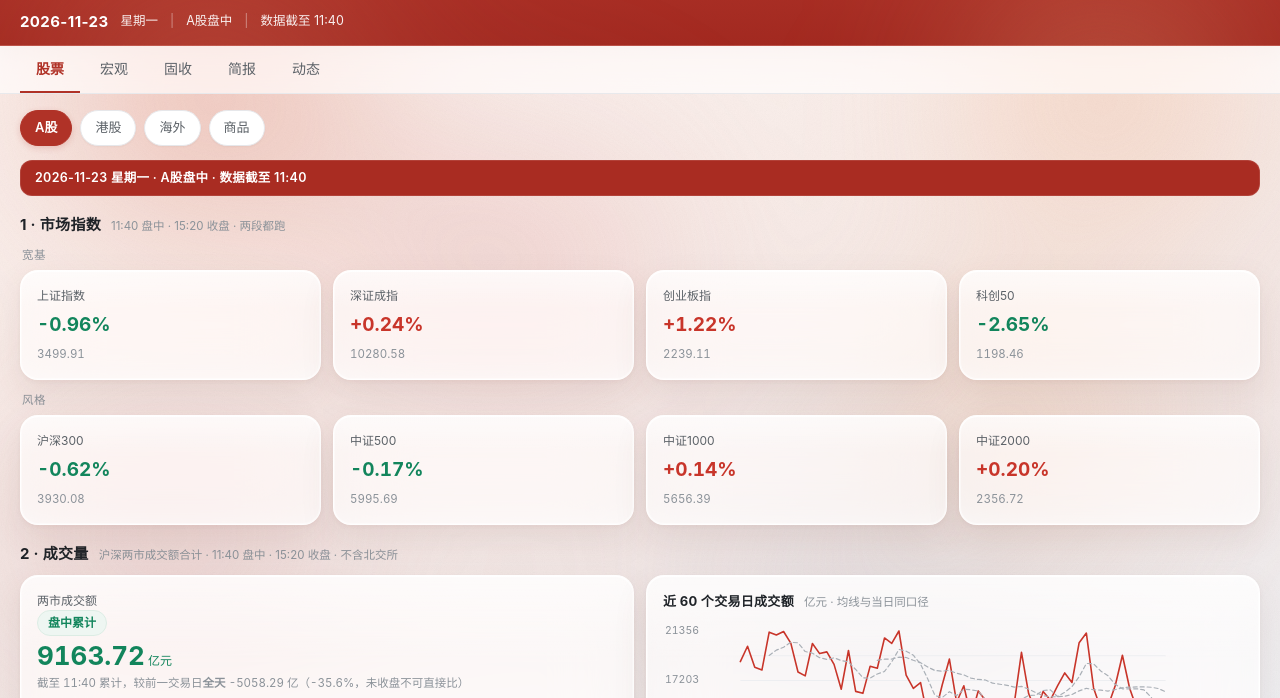
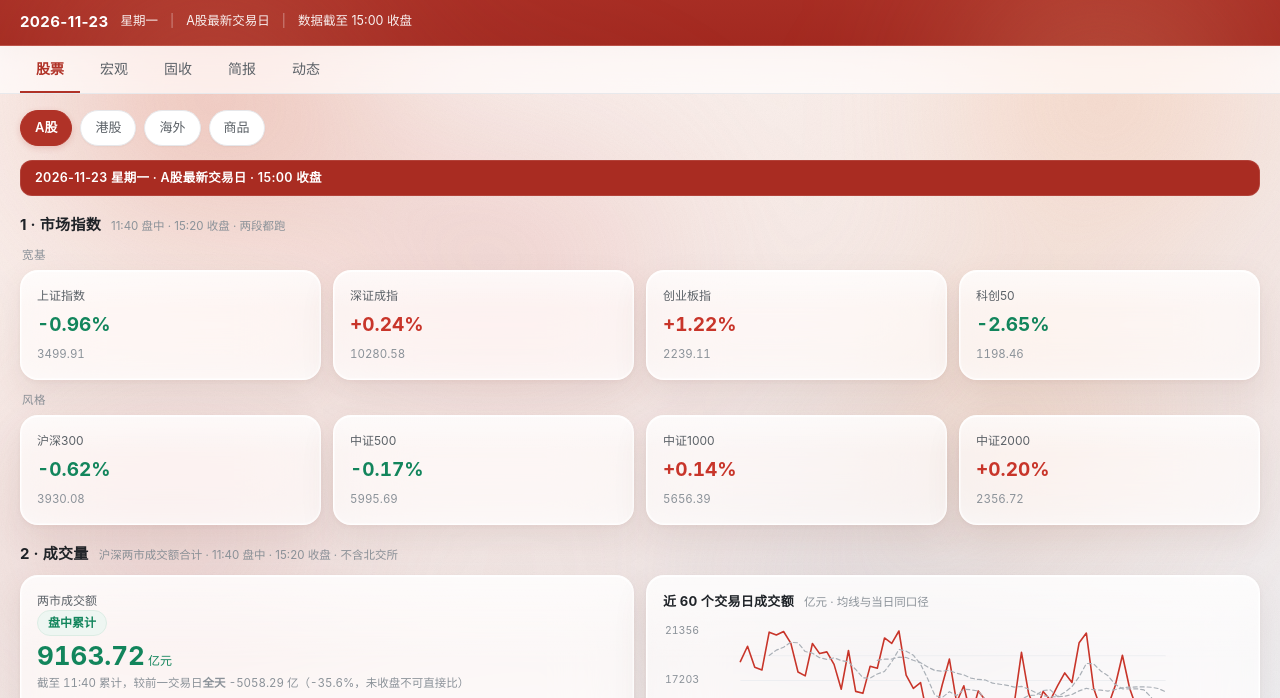
Before and after one commit to zooeyzhao/market-workbench, a plain HTML site: page index.html in a window 1280 px wide. Shown: the part 72-770 px from the top of the page. Drawn offline with Linux system fonts and the light colour scheme.

Commit message:
update index.html @ main

```diff
--- a/index.html
+++ b/index.html
@@ -388,8 +388,8 @@ footer{border-top:1px solid var(--line)}
     </div>
     <div class="datebar">
       <b>2026-11-23</b><span>星期一</span>
-      <span class="sep">|</span><span>A股盘中</span>
-      <span class="sep">|</span><span>数据截至 11:40</span>
+      <span class="sep">|</span><span>A股最新交易日</span>
+      <span class="sep">|</span><span>数据截至 15:00 收盘</span>
     </div>
   </div>
 </div>
@@ -412,7 +412,7 @@ footer{border-top:1px solid var(--line)}
 
   <!-- ============ A股 ============ -->
   <div data-page="stocks-a">
-    <div class="datebar2">2026-11-23 星期一 · A股盘中 · 数据截至 11:40</div>
+    <div class="datebar2">2026-11-23 星期一 · A股最新交易日 · 15:00 收盘</div>
     <section>
       <div class="shead"><h2>1 · 市场指数</h2><span class="note">11:40 盘中 · 15:20 收盘 · 两段都跑</span></div>
       <div class="glab">宽基</div>
```
